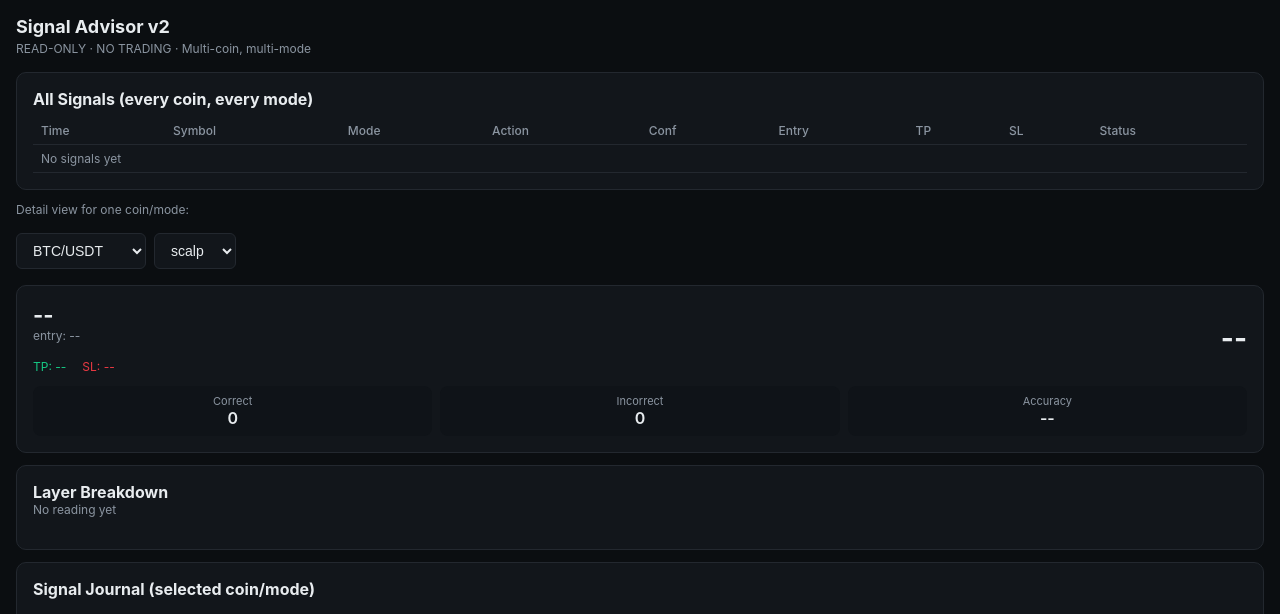
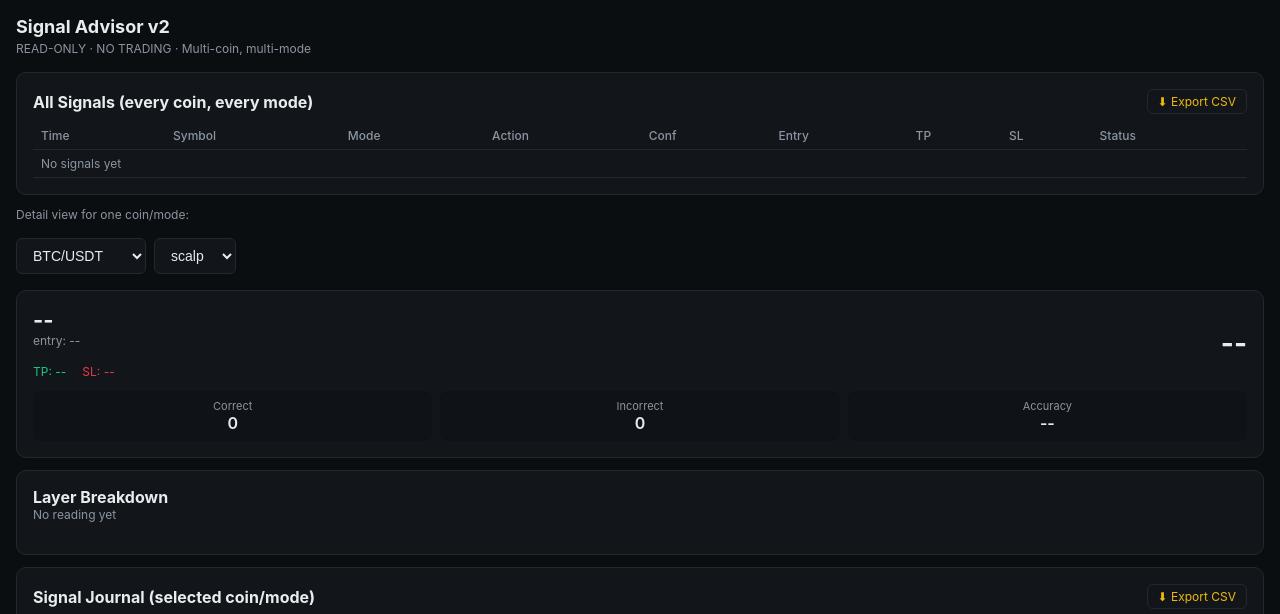
Before and after one commit to cvfvcf3/Signal-Advisor-v2, a Flask app: page / in a window 1280 px wide. Shown: the top 614 px of the page. Run offline with Flask 3, Linux system fonts and the light colour scheme; data that the repository does not hold is empty.

Commit message:
Add /api/export endpoint (CSV/JSON, read-only)

```diff
--- a/app.py
+++ b/app.py
@@ -4,7 +4,8 @@ Flask dashboard + JSON API. READ-ONLY: every route here only reads data
 modify, or cancel an exchange order — there is no such endpoint, and the
 one write-capable route (admin config reload) only ever touches scoring
 weights/thresholds/notification settings, never exchange credentials or
-trading behavior.
+trading behavior. The export routes are also read-only — they generate a
+CSV/JSON snapshot from the journal, never touch or clear it.
 
 create_app(advisor, config) is a factory so main.py can construct the
 Advisor once and hand it to Flask, rather than each module creating its
@@ -12,8 +13,11 @@ own instance.
 """
 
 import os
+import csv
+import io
+import json
 from datetime import datetime, timezone
-from flask import Flask, jsonify, request, render_template
+from flask import Flask, jsonify, request, render_template, Response
 
 import journal
 
@@ -66,6 +70,13 @@ def _validate_reload_payload(payload, config):
     return True, None
 
 
+CSV_COLUMNS = [
+    "signal_id", "created_at", "symbol", "mode", "action", "confidence",
+    "entry_price", "take_profit", "stop_loss", "status", "resolved_at",
+    "exit_price", "mae_pct", "mfe_pct",
+]
+
+
 def create_app(advisor, config):
     app = Flask(__name__)
 
@@ -110,6 +121,49 @@ def create_app(advisor, config):
     def api_logs():
         return jsonify(list(reversed(ACTIVITY_LOG)))
 
+    @app.route("/api/export")
+    def api_export():
+        """
+        Read-only export of the full (or filtered) signal history.
+        ?format=csv (default) or ?format=json
+        ?symbol=... and ?mode=... optionally filter, same as /api/signals.
+        This only reads the journal — it never deletes or modifies it.
+        """
+        symbol = request.args.get("symbol")
+        mode = request.args.get("mode")
+        fmt = request.args.get("format", "csv").lower()
+
+        rows = journal.get_signal_history(symbol=symbol, mode=mode, limit=100000)
+        rows.sort(key=lambda r: r.get("created_at") or "")
+
+        if fmt == "json":
+            # Full detail including layers_snapshot for each signal.
+            for r in rows:
+                if isinstance(r.get("layers_snapshot"), str):
+                    try:
+                        r["layers_snapshot"] = json.loads(r["layers_snapshot"])
+                    except Exception:
+                        pass
+            body = json.dumps(rows, indent=2)
+            return Response(
+                body,
+                mimetype="application/json",
+                headers={"Content-Disposition": "attachment; filename=signal_history.json"},
+            )
+
+        # Default: CSV (layers_snapshot omitted — use format=json for that detail)
+        buffer = io.StringIO()
+        writer = csv.DictWriter(buffer, fieldnames=CSV_COLUMNS, extrasaction="ignore")
+        writer.writeheader()
+        for r in rows:
+            writer.writerow(r)
+
+        return Response(
+            buffer.getvalue(),
+            mimetype="text/csv",
+            headers={"Content-Disposition": "attachment; filename=signal_history.csv"},
+        )
+
     @app.route("/api/admin/reload-config", methods=["POST"])
     def admin_reload_config():
         token_env = config["dashboard"]["admin_token_env"]
--- a/templates/index.html
+++ b/templates/index.html
@@ -26,6 +26,11 @@
   .card {
     background: var(--panel); border: 1px solid var(--border); border-radius: 10px;
     padding: 16px; margin-bottom: 12px; overflow-x: auto;
+  }
+  .card-header { display: flex; justify-content: space-between; align-items: center; flex-wrap: wrap; gap: 8px; }
+  .export-link {
+    color: var(--accent); text-decoration: none; font-size: 12px;
+    border: 1px solid var(--border); padding: 4px 10px; border-radius: 6px;
   }
   .signal-row { display: flex; justify-content: space-between; align-items: center; }
   .action { font-size: 22px; font-weight: 700; }
@@ -66,7 +71,10 @@
 <div class="subtitle">READ-ONLY · NO TRADING · Multi-coin, multi-mode</div>
 
 <div class="card">
-  <strong>All Signals (every coin, every mode)</strong>
+  <div class="card-header">
+    <strong>All Signals (every coin, every mode)</strong>
+    <a class="export-link" href="/api/export?format=csv" download>⬇ Export CSV</a>
+  </div>
   <table>
     <thead><tr><th>Time</th><th>Symbol</th><th>Mode</th><th>Action</th><th>Conf</th><th>Entry</th><th>TP</th><th>SL</th><th>Status</th></tr></thead>
     <tbody id="allSignalsBody"></tbody>
@@ -104,7 +112,10 @@
 </div>
 
 <div class="card">
-  <strong>Signal Journal (selected coin/mode)</strong>
+  <div class="card-header">
+    <strong>Signal Journal (selected coin/mode)</strong>
+    <a class="export-link" id="exportFilteredLink" href="#" download>⬇ Export CSV</a>
+  </div>
   <table>
     <thead><tr><th>Time</th><th>Action</th><th>Conf</th><th>Entry</th><th>TP</th><th>SL</th><th>Status</th></tr></thead>
     <tbody id="journalBody"></tbody>
@@ -165,6 +176,9 @@ async function refresh() {
   await refreshAllSignals();
 
   if (!symbol || !mode) return;
+
+  document.getElementById('exportFilteredLink').href =
+    `/api/export?format=csv&symbol=${encodeURIComponent(symbol)}&mode=${encodeURIComponent(mode)}`;
 
   try {
     const sigRes = await fetch(`/api/current_signal?symbol=${encodeURIComponent(symbol)}&mode=${encodeURIComponent(mode)}`);
```
